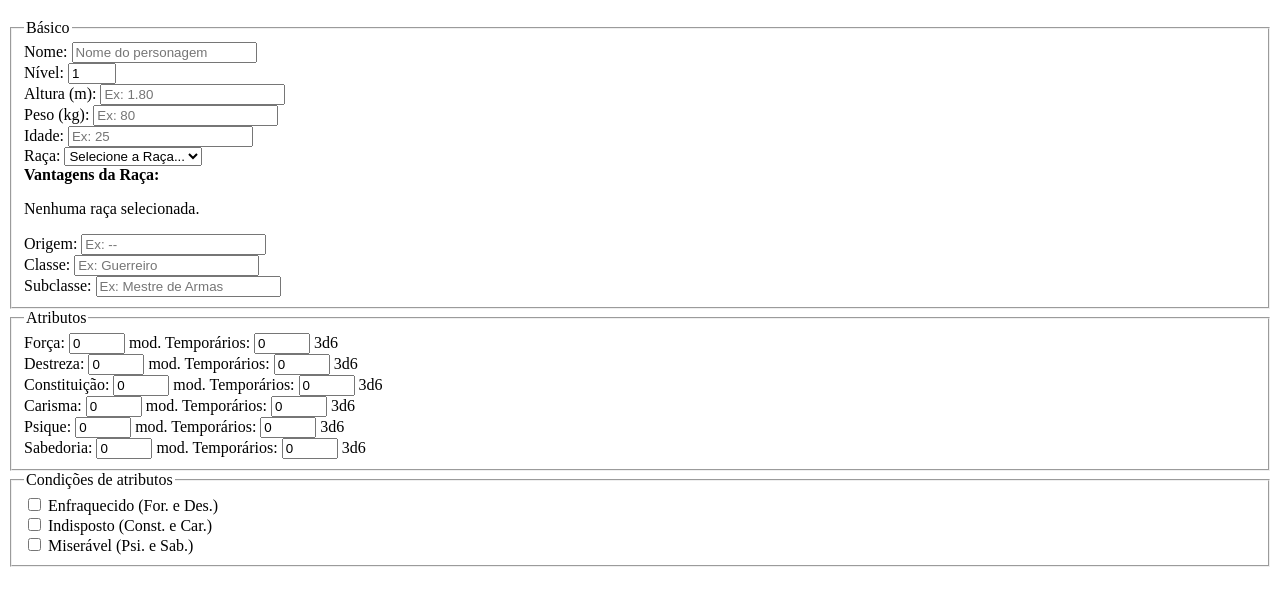
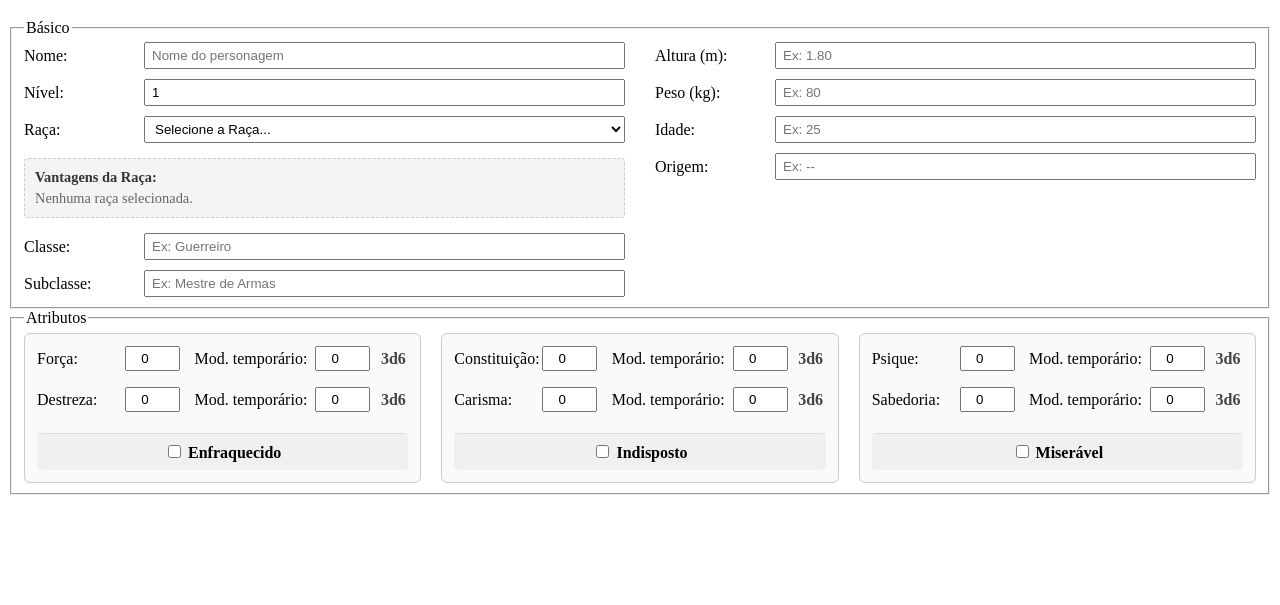
Before and after one commit to HenriqueGmdy/LutherianFileRPG, a plain HTML site: page index.html in a window 1280 px wide. Shown: the part 61-666 px from the top of the page. Drawn offline with Linux system fonts and the light colour scheme.

Commit message:
organização de layout

```diff
--- a/index.html
+++ b/index.html
@@ -2,7 +2,7 @@
 <html lang="pt-BR">
 <head>
     <meta charset="UTF-8">
-    <title>Ficha de RPG - 3d6</title>
+    <title>Ficha Lutherian</title>
     <link rel="styleSheet" href="style.css">
 </head>
 <body>
@@ -12,8 +12,11 @@
 
         <!-- INFORMAÇÕES BÁSICAS -->
         <fieldset>
-            <legend>Básico</legend>
+    <legend>Básico</legend>
+    <div class="basicContainer">
 
+        <!-- Coluna da Esquerda: Nome, Nível, Raça, Vantagens, Classe, Subclasse -->
+        <div class="basicColumn">
             <div class="groupCamp">
                 <label for="name">Nome:</label>
                 <input type="text" id="name" placeholder="Nome do personagem">
@@ -24,6 +27,37 @@
                 <input type="number" id="level" min="1" max="9" value="1">
             </div>
 
+            <div class="groupCamp">
+                <label for="race">Raça:</label>
+                <select id="race">
+                    <option value="">Selecione a Raça...</option>
+                    <option value="human">Humano</option>
+                    <option value="basilisk">Basilisco</option>
+                    <option value="gray">Cinzento</option>
+                    <option value="constructs">Constructo</option>
+                    <option value="goblins">Goblin</option>
+                    <option value="resonant">Ressonante</option>
+                </select>
+            </div>
+
+            <div class="raceAdvantages">
+                <strong>Vantagens da Raça:</strong>
+                <p id="raceDescription">Nenhuma raça selecionada.</p>
+            </div>
+
+            <div class="groupCamp">
+                <label for="chaClass">Classe:</label>
+                <input type="text" id="chaClass" placeholder="Ex: Guerreiro">
+            </div>
+
+            <div class="groupCamp">
+                <label for="chaSubclass">Subclasse:</label>
+                <input type="text" id="chaSubclass" placeholder="Ex: Mestre de Armas">
+            </div>
+        </div>
+
+        <!-- Coluna da Direita: Altura, Peso, Idade e Origem -->
+        <div class="basicColumn">
             <div class="groupCamp">
                 <label for="height">Altura (m):</label>
                 <input type="text" id="height" placeholder="Ex: 1.80">
@@ -40,49 +74,18 @@
             </div>
 
             <div class="groupCamp">
-                <label for="race">Raça:</label>
-                <select id="race">
-                    <option value="">Selecione a Raça...</option>
-                    <option value="human">Humano</option>
-                    <option value="basilisk">Basilisco</option>
-                    <option value="gray">Cinzento</option>
-                    <option value="constructs">Constructo</option>
-                    <option value="goblins">Goblin</option>
-                    <option value="resonant">Ressonante</option>
-
-                </select>
-            </div>
-
-            <div class="raceAdvantages">
-                <strong>Vantagens da Raça:</strong>
-                <p id="raceDescription">Nenhuma raça selecionada.</p>
-            </div>
-
-            <div class="groupCamp">
                 <label for="origin">Origem:</label>
                 <input type="text" id="origin" placeholder="Ex: --">
             </div>
+        </div>
 
-            <div class="groupCamp">
-                <label for="chaClass">Classe:</label>
-                <input type="text" id="chaClass" placeholder="Ex: Guerreiro">
-            </div>
+    </div>
+</fieldset>
 
-            <div class="groupCamp">
-                <label for="chaSubclass">Subclasse:</label>
-                <input type="text" id="chaSubclass" placeholder="Ex: Mestre de Armas">
-            </div>
-
-        </fieldset>
-
-        <fieldset> <!-- ATRIBUTOS -->
+    <fieldset>
             <legend>Atributos</legend>
+            <!-- O JavaScript vai injetar os pares de atributos e suas condições aqui dentro -->
             <div id="attributesContainer"></div>
-        </fieldset>
-
-        <fieldset><!-- CONDIÇÕES DE ATRIBUTOS -->
-            <legend>Condições de atributos</legend>
-            <div id="attributesConditionsContainer"></div>
         </fieldset>
 
 
--- a/script.js
+++ b/script.js
@@ -1,56 +1,78 @@
-// Lista de atributos com seus IDs e nomes
-const listaAtributos = [
-    { id: "strength", name: "Força" },
-    { id: "dexterity", name: "Destreza" },
-    { id: "constitution", name: "Constituição" },
-    { id: "charisma", name: "Carisma" },
-    { id: "psyche", name: "Psique" },
-    { id: "wisdom", name: "Sabedoria" }
+const attributeGroups = [
+    {
+        attrCondition: { id: "weakened", name: "Enfraquecido" },
+        attributes: [
+            { id: "strength", name: "Força" },
+            { id: "dexterity", name: "Destreza" }
+        ]
+    },
+    {
+        attrCondition: { id: "unwell", name: "Indisposto" },
+        attributes: [
+            { id: "constitution", name: "Constituição" },
+            { id: "charisma", name: "Carisma" }
+        ]
+    },
+    {
+        attrCondition: { id: "miserable", name: "Miserável" },
+        attributes: [
+            { id: "psyche", name: "Psique" },
+            { id: "wisdom", name: "Sabedoria" }
+        ]
+    }
 ];
 
-// Seleciona o container onde os atributos serão injetados
-const containerAtributos = document.getElementById("attributesContainer");
+const container = document.getElementById("attributesContainer");
 
-listaAtributos.forEach(attr => {
-    containerAtributos.innerHTML += `
-        <div class="attributes">
-            <label for="${attr.id}">${attr.name}:</label>
-            <input type="number" id="${attr.id}" min="-3" max="3" value="0">
+// 2. Renderiza a estrutura na tela automaticamente
+attributeGroups.forEach(group => {
+    const attr1 = group.attributes[0];
+    const attr2 = group.attributes[1];
+    const cond = group.attrCondition;
 
-            <label for="temp_${attr.id}"> mod. Temporários:</label>
-            <input type="number" id="temp_${attr.id}" min="-2" max="2" value="0">
+    container.innerHTML += `
+        <div class="attributeGroup">
+            <!-- Atributo 1 -->
+            <div class="attributeRow">
+                <div class="attribute-left">
+                    <label for="${attr1.id}">${attr1.name}:</label>
+                    <input type="number" id="${attr1.id}" min="-3" max="3" value="0">
+                </div>
+                <div class="attribute-right">
+                    <label for="temp_${attr1.id}">Mod. temporário:</label>
+                    <input type="number" id="temp_${attr1.id}" min="-2" max="2" value="0">
+                    <span id="dices_${attr1.id}" class="diceToRoll">3d6</span>
+                </div>
+            </div>
 
-            <span id="dices_${attr.id}" class="diceToRoll">3d6</span>
+            <!-- Atributo 2 -->
+            <div class="attributeRow">
+                <div class="attribute-left">
+                    <label for="${attr2.id}">${attr2.name}:</label>
+                    <input type="number" id="${attr2.id}" min="-3" max="3" value="0">
+                </div>
+                <div class="attribute-right">
+                    <label for="temp_${attr2.id}">Mod. temporário:</label>
+                    <input type="number" id="temp_${attr2.id}" min="-2" max="2" value="0">
+                    <span id="dices_${attr2.id}" class="diceToRoll">3d6</span>
+                </div>
+            </div>
+
+            <!-- Condição -->
+            <div class="conditionBox">
+                <input type="checkbox" id="${cond.id}" class="conditionCheckbox">
+                <label for="${cond.id}"><strong>${cond.name}</strong></label>
+            </div>
         </div>
     `;
 });
 
-// A lista das condições e quais IDs de atributos elas afetam
-const listConditions = [
-    { id: "weakened", nome: "Enfraquecido (For. e Des.)", attrs: ["strength", "dexterity"] },
-    { id: "unwell", nome: "Indisposto (Const. e Car.)", attrs: ["constitution", "charisma"] },
-    { id: "miserable", nome: "Miserável (Psi. e Sab.)", attrs: ["psyche", "wisdom"] }
-];
-
-// Seleciona o container onde as condições serão injetadas
-const containerAttrConditions = document.getElementById("attributesConditionsContainer");
-
-listConditions.forEach(cond => {
-    containerAttrConditions.innerHTML += `
-        <div class="condition-box">
-            <input type="checkbox" id="${cond.id}" class="condition-checkbox">
-            <label for="${cond.id}">${cond.nome}</label>
-        </div>
-    `;
-});
-
-// Adiciona o evento de mudança para cada checkbox de condição
-listConditions.forEach(cond => {
-    const checkbox = document.getElementById(cond.id);
+attributeGroups.forEach(group => {
+    const checkbox = document.getElementById(group.attrCondition.id);
 
     checkbox.addEventListener("change", function() {
-        cond.attrs.forEach(attrId => {
-            const inputAttribute = document.getElementById(attrId);
+        group.attributes.forEach(attr => {
+            const inputAttribute = document.getElementById(attr.id);
             let valorAtual = parseInt(inputAttribute.value);
 
             if (checkbox.checked) {
--- a/style.css
+++ b/style.css
@@ -0,0 +1,129 @@
+/* 1. LAYOUT PRINCIPAL */
+#attributesContainer {
+    display: flex;
+    flex-wrap: wrap;
+    gap: 20px;
+    justify-content: space-between;
+}
+
+/* 2. CARDS DE GRUPOS (PARES DE ATRIBUTOS) */
+.attributeGroup {
+    flex: 1 1 300px;
+    border: 1px solid #ccc;
+    border-radius: 6px;
+    padding: 12px;
+    background-color: #fafafa;
+    display: flex;
+    flex-direction: column;
+    gap: 8px;
+}
+
+/* 3. LINHAS DE ATRIBUTOS (DIVIDIDO ENTRE ESQUERDA E DIREITA) */
+.attributeRow {
+    display: flex;
+    justify-content: space-between;
+    align-items: center;
+    gap: 10px;
+    margin-bottom: 8px;
+}
+
+/* Bloco da Esquerda (Nome + Input Base) */
+.attribute-left {
+    display: flex;
+    align-items: center;
+    gap: 8px;
+}
+
+.attribute-left label {
+    width: 80px; /* Mantém o alinhamento perfeito dos nomes */
+    white-space: nowrap;
+}
+
+/* Bloco da Direita (Mod. Temporário + Input + Dado) */
+.attribute-right {
+    display: flex;
+    align-items: center;
+    gap: 8px;
+}
+
+.attributeRow input[type="number"] {
+    width: 45px;
+    text-align: center;
+    padding: 3px;
+}
+
+.diceToRoll {
+    text-align: center;
+    font-weight: bold;
+    color: #444;
+    min-width: 30px;
+}
+
+/* 4. CAIXAS DE CONDIÇÃO */
+.conditionBox {
+    text-align: center;
+    padding: 8px;
+    background-color: #f0f0f0;
+    border-radius: 4px;
+    border-top: 1px solid #ddd;
+    margin-top: 5px;
+}
+
+/* ==========================================
+   6. SEÇÃO BÁSICO (DUAS COLUNAS E ALINHAMENTO)
+   ========================================== */
+.basicContainer {
+    display: flex;
+    flex-wrap: wrap;
+    gap: 30px;
+    justify-content: space-between;
+}
+
+.basicColumn {
+    flex: 1 1 350px;
+    display: flex;
+    flex-direction: column;
+    gap: 10px;
+}
+
+/* Alinha perfeitamente o label e o input/select usando Grid */
+.groupCamp {
+    display: grid;
+    grid-template-columns: 110px 1fr;
+    align-items: center;
+    gap: 10px;
+}
+
+.groupCamp label {
+    white-space: nowrap;
+    font-weight: 500;
+}
+
+.groupCamp input[type="text"],
+.groupCamp input[type="number"],
+.groupCamp select {
+    width: 100%;
+    padding: 4px 6px;
+    box-sizing: border-box;
+}
+
+/* Caixa de Vantagens da Raça */
+.raceAdvantages {
+    background-color: #f4f4f4;
+    border: 1px dashed #ccc;
+    border-radius: 4px;
+    padding: 10px;
+    margin: 5px 0;
+    font-size: 0.9rem;
+}
+
+.raceAdvantages strong {
+    display: block;
+    margin-bottom: 4px;
+    color: #333;
+}
+
+.raceAdvantages p {
+    margin: 0;
+    color: #666;
+}
```
